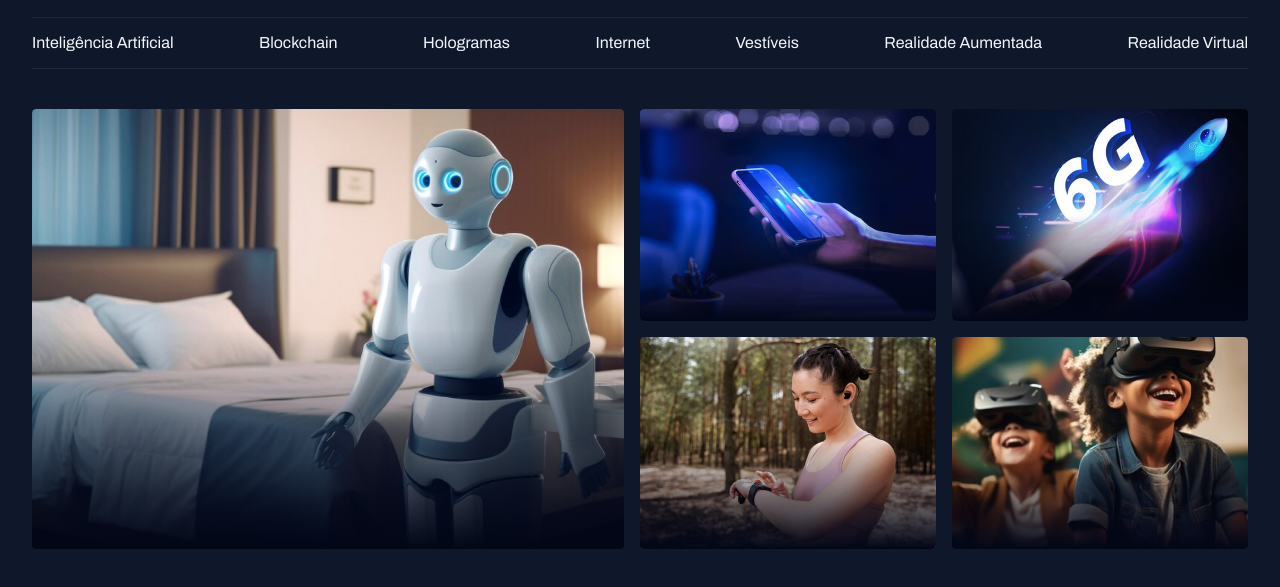
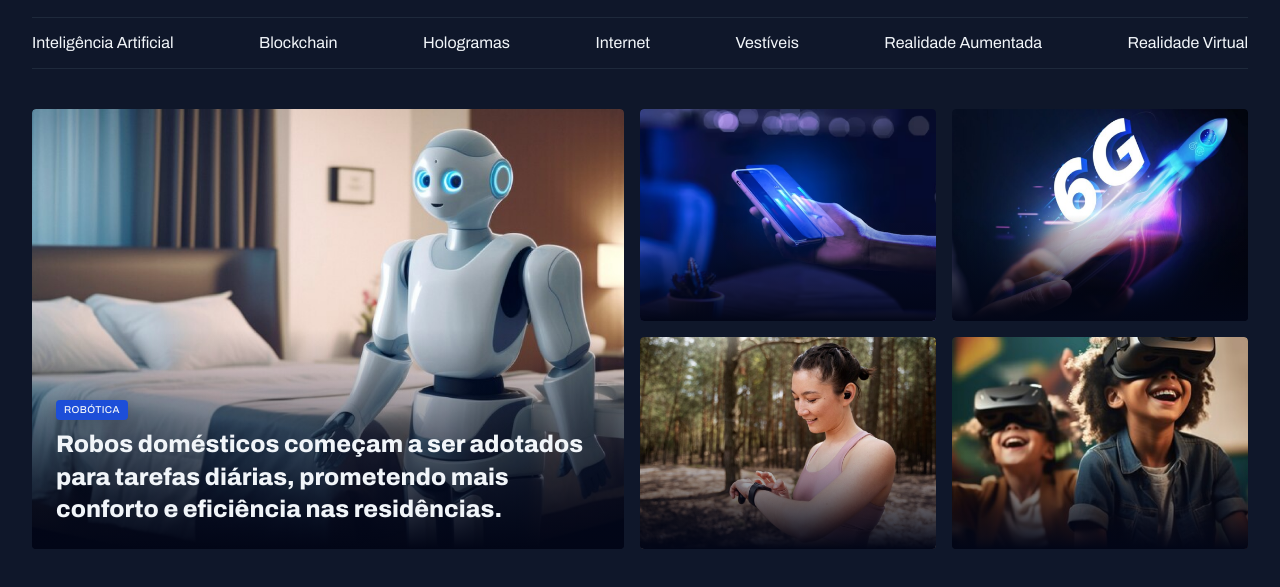
Before and after one commit to AyrtonYamashita/projeto-grid, a plain HTML site: page index.html in a window 1280 px wide. Shown: the part 55-642 px from the top of the page. Drawn offline with Linux system fonts and the light colour scheme.

Commit message:
ajustando conteudo do card

```diff
--- a/index.html
+++ b/index.html
@@ -43,23 +43,29 @@
     </header>
     <main class="grid container">
       <section id="featured" class="grid grid-col gap-16">
-        <div class="card">
-          <img src="./assets/images/Image 01.png" alt="">
-        </div>
+        <figure class="card">
+          <img src="./assets/images/Image 01.png" alt="" />
+          <figcaption>
+            <span class="content-tag">robótica</span>
+            <h2 class="text-2xl">
+              Robos domésticos começam a ser adotados para tarefas diárias,
+              prometendo mais conforto e eficiência nas residências.
+            </h2>
+          </figcaption>
+        </figure>
         <div class="grid grid-col-2 gap-16">
           <div class="card">
-            <img src="./assets/images/Image 02.png" alt="">
+            <img src="./assets/images/Image 02.png" alt="" />
           </div>
           <div class="card">
-            <img src="./assets/images/Image 03.png" alt="">
+            <img src="./assets/images/Image 03.png" alt="" />
           </div>
           <div class="card">
-            <img src="./assets/images/Image 04.png" alt="">
+            <img src="./assets/images/Image 04.png" alt="" />
           </div>
           <div class="card">
-            <img src="./assets/images/Image 05.png" alt="">
+            <img src="./assets/images/Image 05.png" alt="" />
           </div>
-
         </div>
       </section>
     </main>
--- a/styles/global.css
+++ b/styles/global.css
@@ -51,6 +51,19 @@ main {
   margin-top: 40px;
 }
 
+.content-tag {
+  display: inline-block;
+  background-color: var(--brand-color-dark);
+  padding: 4px 8px;
+  border-radius: 4px;
+  font: 500 10px/1.2 var(--font-family);
+  text-transform: uppercase;
+  letter-spacing: 0.04em;
+  color: var(--text-color-primary);
+
+  box-shadow: 0px 4px 16px #02061740;
+}
+
 .container {
   max-width: 1280px;
   padding-inline: 32px;
--- a/styles/sections.css
+++ b/styles/sections.css
@@ -20,5 +20,16 @@
         #020617 100%
       );
     }
+
+    figcaption{
+      position: absolute;
+      bottom: 0;
+
+      padding: 24px;
+
+      h2{
+        margin-top: 8px;
+      }
+    }
   }
 }
--- a/styles/utility.css
+++ b/styles/utility.css
@@ -13,3 +13,19 @@
 .gap-16 {
   gap: 16px;
 }
+
+.text-2xl{
+  font: var(--h1);
+}
+
+.text-xl{
+  font: var(--h2);
+}
+
+.text-lg{
+  font: var(--h3);
+}
+
+.text-sm{
+  font: var(--text-sm);
+}
```
